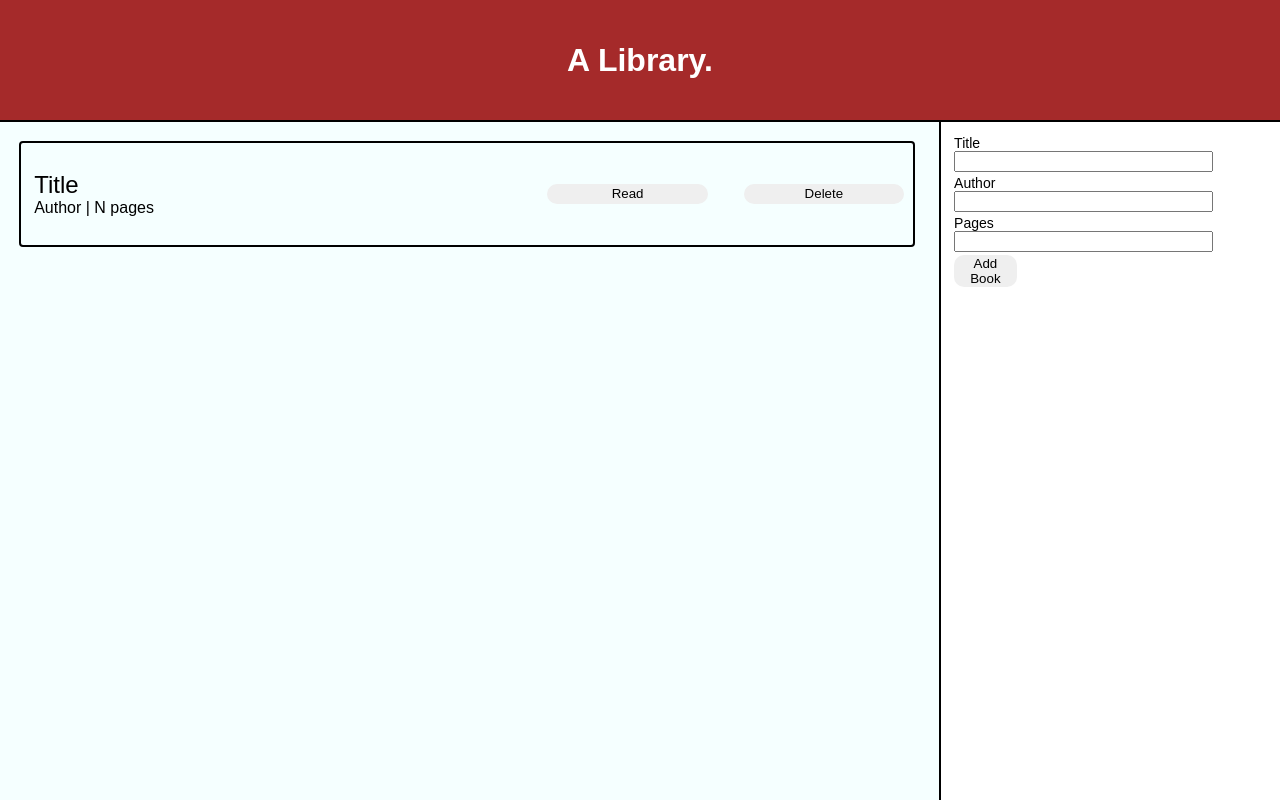
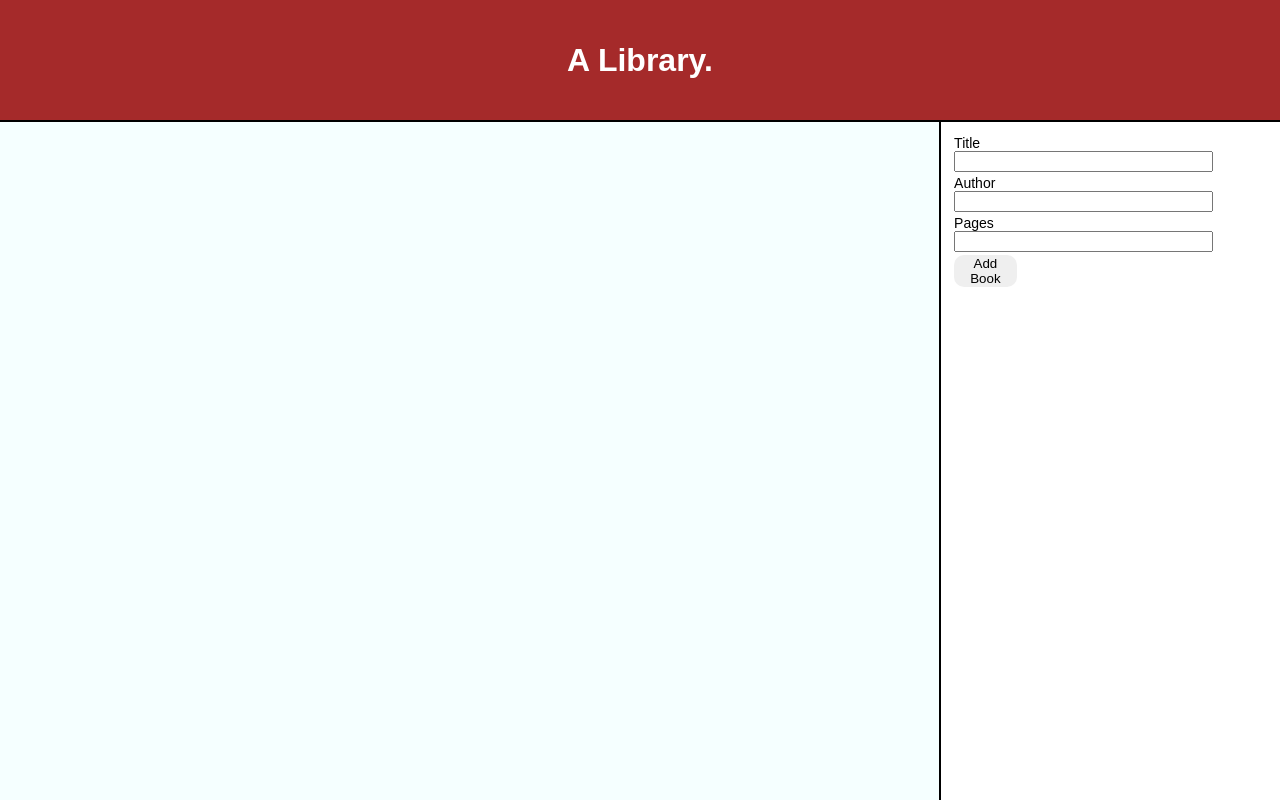
Before and after one commit to Plebbaroni/library-app, a plain HTML site: page index.html in a window 1280 px wide. Drawn offline with Linux system fonts and the light colour scheme.

Commit message:
Removed placeholder for book

```diff
--- a/index.html
+++ b/index.html
@@ -14,16 +14,6 @@
         </div>
         <div class="content">
             <div class="library" id="library">
-                <div class="book">
-                    <div class="bookinfo">
-                        <p class="booktitle">Title</p>
-                        <p class="author">Author | N pages</p>
-                    </div>
-                    <div class="bookbuttons">
-                        <button id="read" class="readbutton">Read</button>
-                        <button id="delete" class="deletebutton">Delete</button>
-                    </div>
-                </div>
             </div>
             <div class="addbar">
                 <div class="addform">
```
